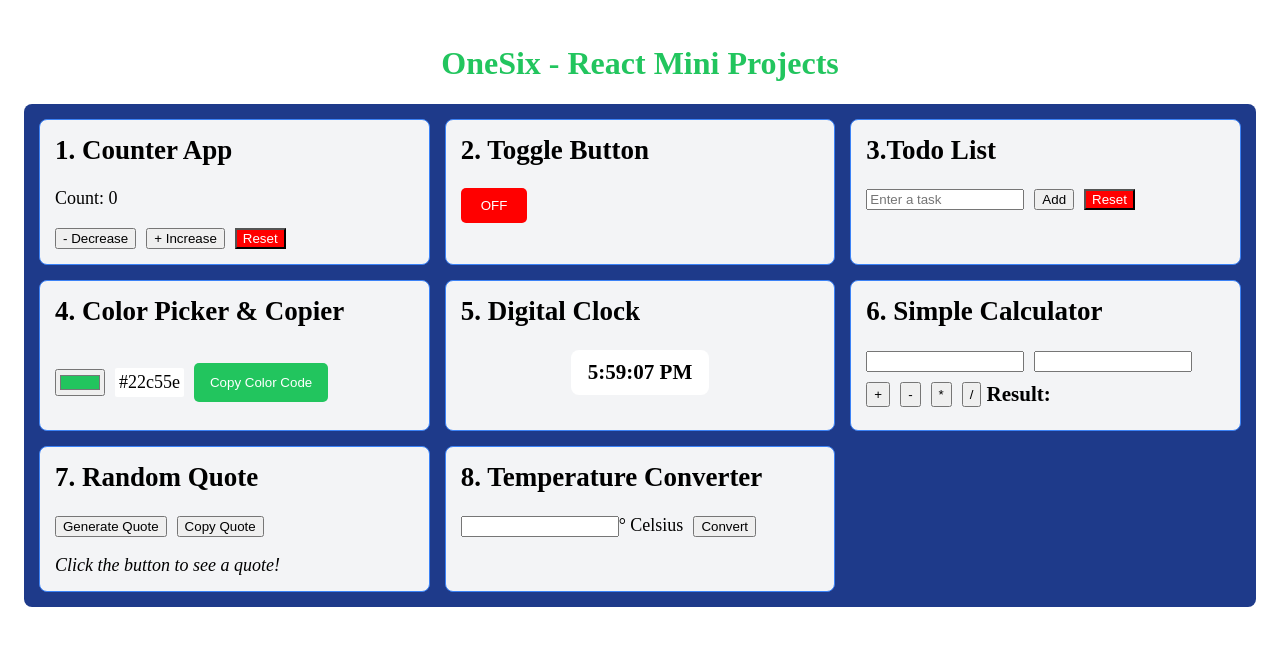
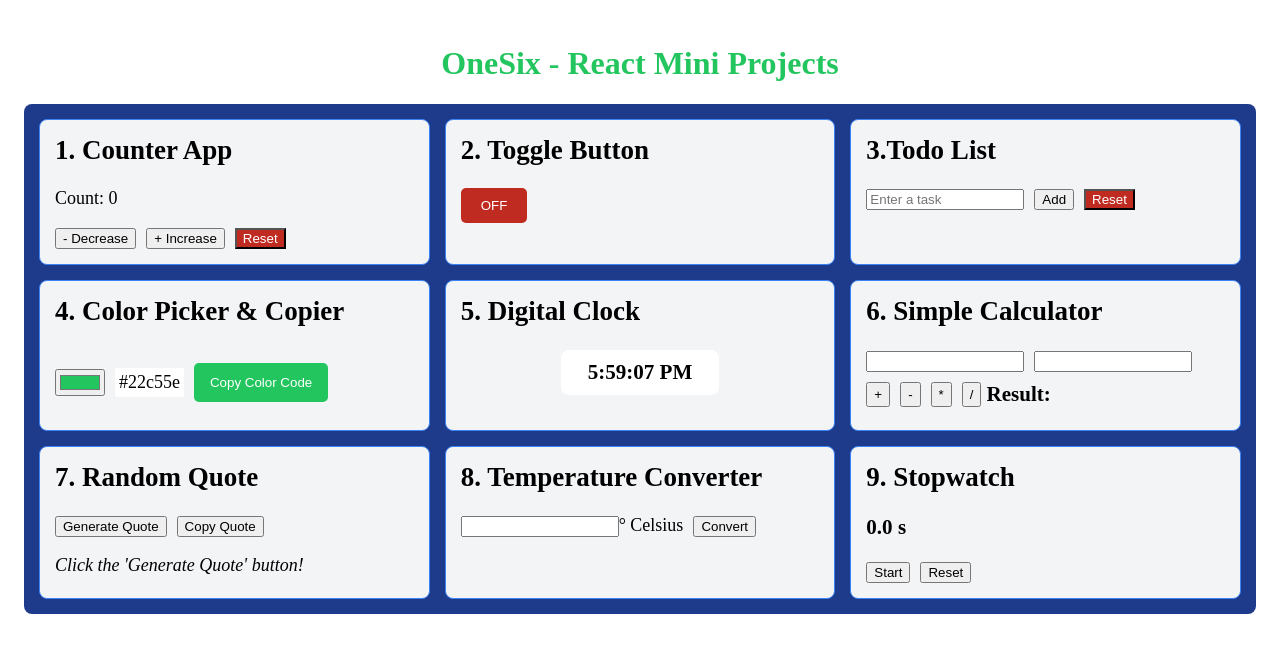
Before and after one commit to mmahmudul7/react-mini-projects, a React (Vite) app: page / in a window 1280 px wide. Shown: the top 652 px of the page. Built offline with nearby package versions, Linux system fonts and the light colour scheme.

Commit message:
Stopwatch App

```diff
--- a/src/App.jsx
+++ b/src/App.jsx
@@ -4,6 +4,7 @@ import ColorPickerCopy from "./components/ColorPickerCopy";
 import Counter from "./components/Counter";
 import DigitalClock from "./components/DigitalClock";
 import RandomQuote from "./components/RandomQuote";
+import Stopwatch from "./components/Stopwatch";
 import TemperatureConverter from "./components/TemperatureConverter";
 import Todo from "./components/Todo";
 import Toggle from "./components/Toggle";
@@ -23,6 +24,7 @@ function App() {
         <Calculator />
         <RandomQuote />
         <TemperatureConverter />
+        <Stopwatch />
       </div>
     </div>
   );
--- a/src/components/Counter.jsx
+++ b/src/components/Counter.jsx
@@ -17,7 +17,7 @@ const Counter = () => {
 
       <button
         onClick={() => setCount(0)}
-        style={{background: "red", color: "white"}}
+        style={{background: "#C02B21", color: "white"}}
       >
         Reset
       </button>
--- a/src/components/DigitalClock.jsx
+++ b/src/components/DigitalClock.jsx
@@ -20,7 +20,7 @@ const DigitalClock = () => {
           background: "white",
           borderRadius: "8px",
           padding: "10px",
-          margin: "0px 110px",
+          margin: "5px 100px",
         }}
       >
         {time.toLocaleTimeString()}
--- a/src/components/RandomQuote.jsx
+++ b/src/components/RandomQuote.jsx
@@ -15,7 +15,7 @@ const quotes = [
 ];
 
 const RandomQuote = () => {
-  const [quote, setQuote] = useState("Click the button to see a quote!");
+  const [quote, setQuote] = useState("Click the 'Generate Quote' button!");
   const [copied, setCopied] = useState(false);
 
   const generateQuote = () => {
--- /dev/null
+++ b/src/components/Stopwatch.jsx
@@ -0,0 +1,44 @@
+import React, {useEffect, useState} from "react";
+
+const Stopwatch = () => {
+  const [time, setTime] = useState(0);
+  const [isRunning, setIsRunning] = useState(false);
+
+  useEffect(() => {
+    let timer;
+    if (isRunning) {
+      timer = setInterval(() => {
+        setTime((prev) => prev + 1);
+      }, 100);
+    }
+    return () => clearInterval(timer);
+  }, [isRunning]);
+
+  const startStop = () => {
+    setIsRunning(!isRunning);
+  };
+
+  const reset = () => {
+    setTime(0);
+    setIsRunning(false);
+  };
+
+  const formatTime = (t) => {
+    const seconds = Math.floor(t / 10);
+    const ms = t % 10;
+    return `${seconds}.${ms} s`;
+  };
+
+  return (
+    <div>
+      <h2>9. Stopwatch</h2>
+      <h3>{formatTime(time)}</h3>
+      <button onClick={startStop} style={{marginRight: "10px"}}>
+        {isRunning ? "Pause" : "Start"}
+      </button>
+      <button onClick={reset}>Reset</button>
+    </div>
+  );
+};
+
+export default Stopwatch;
--- a/src/components/TemperatureConverter.jsx
+++ b/src/components/TemperatureConverter.jsx
@@ -17,7 +17,6 @@ const TemperatureConverter = () => {
         type="number"
         value={celsius}
         onChange={(e) => setCelsius(e.target.value)}
-        // placeholder="Celsius"
       />
       {"° "}
       <span>Celsius</span>
--- a/src/components/Todo.jsx
+++ b/src/components/Todo.jsx
@@ -31,7 +31,10 @@ const Todo = () => {
       >
         Add
       </button>
-      <button onClick={resetTasks} style={{background: "red", color: "white"}}>
+      <button
+        onClick={resetTasks}
+        style={{background: "#C02B21", color: "white"}}
+      >
         Reset
       </button>
 
--- a/src/components/Toggle.jsx
+++ b/src/components/Toggle.jsx
@@ -15,7 +15,7 @@ const Toggle = () => {
         onClick={() => setIsOn(!isOn)}
         style={{
           padding: "10px 20px",
-          backgroundColor: isOn ? "green" : "red",
+          backgroundColor: isOn ? "#22c55e" : "#C02B21",
           color: "white",
           border: "none",
           borderRadius: "5px",
```
